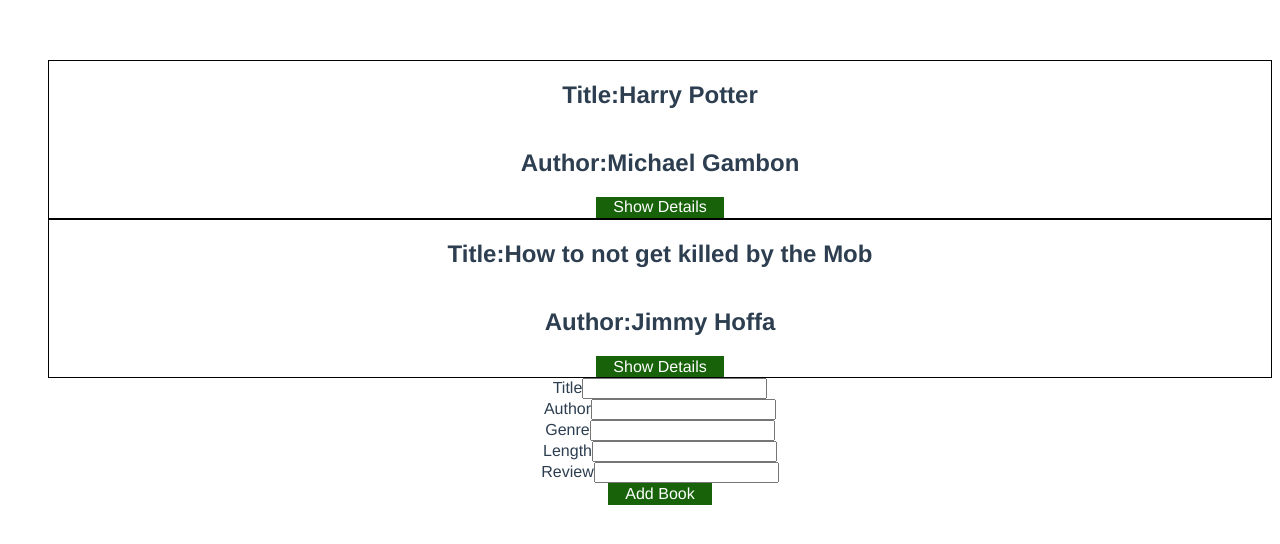
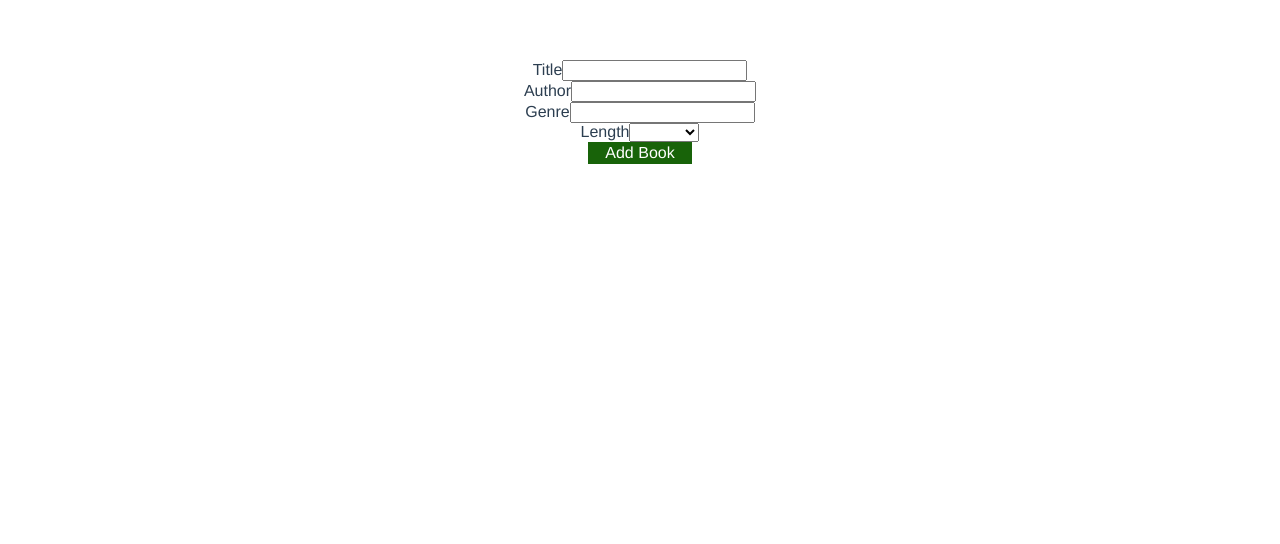
Before and after one commit to JackWeidman/weidman-library-app, a Vue app: page / in a window 1280 px wide. Shown: the top 544 px of the page. Built offline with nearby package versions, Linux system fonts and the light colour scheme.

Commit message:
Figuring out styling and related functionality

```diff
--- a/src/App.vue
+++ b/src/App.vue
@@ -1,4 +1,5 @@
 <template>
+  <AddBook @add-book="addBook"></AddBook>
   <ul>
     <BookObject
       v-for="book in books"
@@ -9,7 +10,6 @@
       :length="book.length"
       :review="book.review"
     ></BookObject>
-    <AddBook></AddBook>
   </ul>
 </template>
 
@@ -24,21 +24,20 @@ export default {
   },
   data() {
     return {
-      books: [{
-        id: '',
-        title: 'Harry Potter',
-        author: 'Michael Gambon',
-        genre: '',
-        length: '',
-        review: '',
-
+      books: [],
+    };
   },
-    {
-      id: '',
-      author: 'Jimmy Hoffa',
-      title: 'How to not get killed by the Mob'
-    }]
-    };
+  methods: {
+    addBook(newBook) {
+      this.books.push({
+        id: this.books.length + 1,
+        title: newBook.title,
+        author: newBook.author,
+        genre: newBook.genre,
+        length: newBook.length,
+        // review: review
+      });
+    },
   },
 };
 </script>
@@ -60,8 +59,5 @@ export default {
   background-color: #186309;
   color: white;
   padding: 0.05rem 1rem;
-
 }
-
-
 </style>
--- a/src/components/AddBook.vue
+++ b/src/components/AddBook.vue
@@ -1,36 +1,59 @@
 <template>
-  <form>
+  <form @submit.prevent="addBook">
     <div>
       <label>Title</label>
-      <input type="text" />
+      <input type="text" v-model="newBook.title" />
     </div>
     <div>
       <label>Author</label>
-      <input type="text" />
+      <input type="text" v-model="newBook.author" />
     </div>
     <div>
       <label>Genre</label>
-      <input type="text" />
+      <input type="text" v-model="newBook.genre" />
     </div>
     <div>
-      <label>Length</label>
-      <input type="text" />
+      <label for="dropdown">Length</label>
+      <select id="dropdown" v-model="newBook.length">
+        <option value="Short">Short</option>
+        <option value="Medium">Medium</option>
+        <option value="Long">Long</option>
+      </select>
     </div>
-    <div>
+    <!-- Need to create new component for this? -->
+    <!-- <div>
       <label>Review</label>
       <input type="text" />
-    </div>
+    </div> -->
     <button>Add Book</button>
   </form>
 </template>
 
 <script>
 export default {
+  emits: ['add-book'],
   data() {
-    return {};
+    return {
+      newBook: {
+        title: '',
+        author: '',
+        genre: '',
+        length: '',
+        // review: '',
+      },
+    };
   },
   methods: {
-    addBook() {},
+    addBook() {
+      this.$emit('add-book', this.newBook);
+      this.newBook = {
+        title: '',
+        author: '',
+        genre: '',
+        length: '',
+        // review: '',
+      }
+    },
   },
 };
 </script>
--- a/src/components/BookObject.vue
+++ b/src/components/BookObject.vue
@@ -1,19 +1,18 @@
 <template>
-  <div class="center bordered-div">
-    <h2>Title:{{ title }}</h2>
-    <h2>Author:{{ author }}</h2>
-    <button @click="toggleDetails">Show Details</button>
-    <ul v-if="detailsAreVisible" class="center">
-      <li>
-        <h2>Genre:{{ genre }}</h2>
-      </li>
-      <li>
-        <h2>Length:{{ length }}</h2>
-      </li>
-      <li>
-        <h2>Review:{{ review }}</h2>
-      </li>
-    </ul>
+  <div class="book" @click="toggleDetails">
+    <div class="cover">
+      <h2>{{ title }}</h2>
+      <h4>by</h4>
+      <h2>{{ author }}</h2>
+    </div>
+    <div class="pages" :class="{ open: detailsAreVisible }">
+      <div class="content">
+        <h2>Genre: {{ genre }}</h2>
+        <h2>Length: {{ length }}</h2>
+        <h2>Review:</h2>
+        <p>{{ review }}</p>
+      </div>
+    </div>
   </div>
 </template>
 
@@ -23,7 +22,6 @@ export default {
   data() {
     return {
       detailsAreVisible: false,
-
     };
   },
   methods: {
@@ -34,20 +32,63 @@ export default {
 };
 </script>
 
+<style scoped>
+.book {
+  position: relative;
+  width: 200px;
+  height: 275px;
+  background-color: #f9f9f9;
+  border: 1px solid #ddd;
+  padding: 10px;
+  cursor: pointer;
+  transition: transform 0.3s ease;
+}
 
-<style scoped>
-.center {
-  display: flex;
-  flex-direction: column;
-  align-items: center;
-  justify-content: center;
-  padding: 0;
+.cover {
+  position: absolute;
+  top: 0;
+  left: 0;
+  width: 100%;
+  height: 100%;
+  padding: 20px;
+  background-color: #fff;
+  box-sizing: border-box;
+}
+
+.pages {
+  position: absolute;
+  top: 0;
+  left: 0;
+  width: 100%;
+  height: 100%;
+  background-color: #f7efe5;
+  box-sizing: border-box;
+  transform-origin: left center;
+  transform: rotateY(-180deg);
+  backface-visibility: hidden;
+  transition: transform 0.3s ease;
+}
+
+.pages.open {
+  transform: rotateY(0deg);
+}
+
+.content {
+  padding: 20px;
+}
+
+/* Additional styles for better appearance */
+.book h2,
+.book h4,
+.book p {
   margin: 0;
 }
-ul {
-  list-style-type: none;
+
+.book h2 {
+  font-size: 18px;
 }
-.bordered-div {
-  border: 1px solid black
+
+.book h4 {
+  font-size: 14px;
 }
 </style>
```
Also changed, not shown: src/components/AddReview.vue (added, +10 -0 lines). Lines whose indentation alone changed are shown as unchanged.
